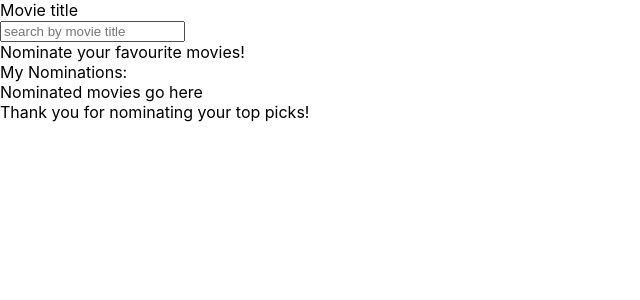
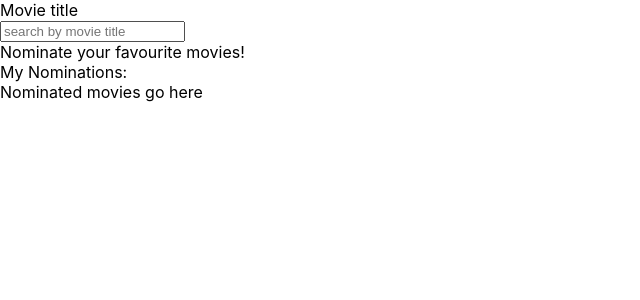
Before and after one commit to NatalieSokolova/the-shoppies, a React (Create React App) app: page / in a window 1280 px wide. Shown: the top 300 px of the page, without its empty margins (0-640 px from the left). Built offline with nearby package versions, Linux system fonts and the light colour scheme.

Commit message:
removes banner if a movie is removed from nominations list

```diff
--- a/src/components/NominationsCard.jsx
+++ b/src/components/NominationsCard.jsx
@@ -55,7 +55,7 @@ export default function NominationsCard({
       ) : (
         <div>Nominated movies go here</div>
       )}
-      {disabledBtns ? <Banner /> : null}
+      {nominatedMovies.length === 5 ? <Banner /> : null}
     </div>
   );
 }
```
Also changed, not shown: 1 other file (tests, documents, lock files or other folders).
